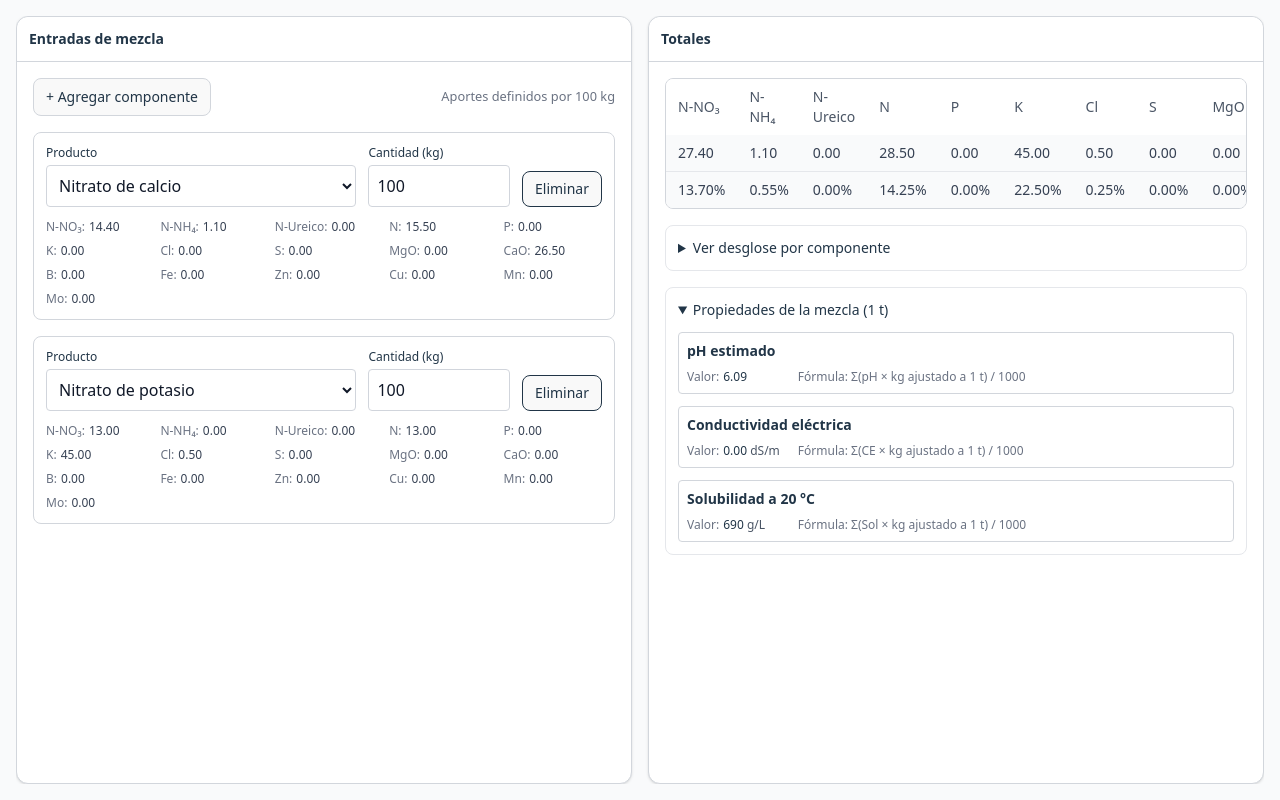
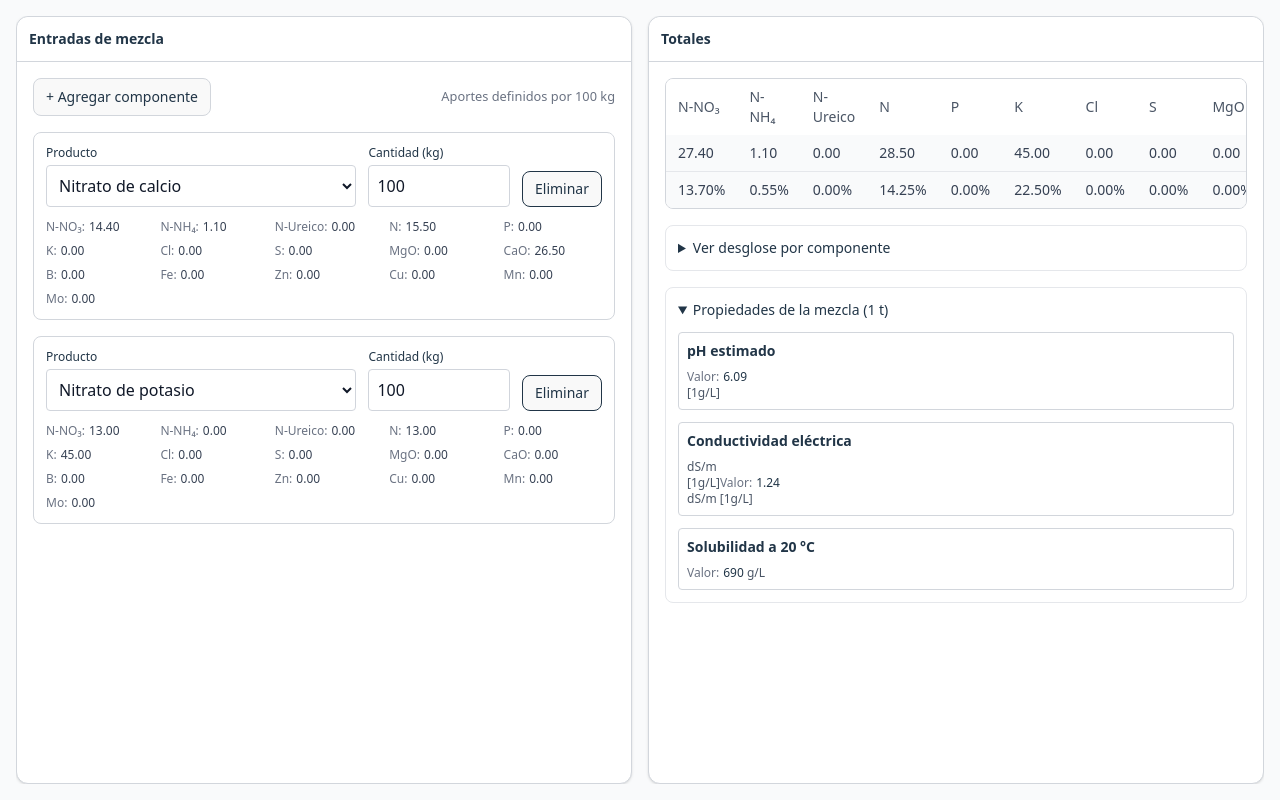
Before and after one commit to NT-CNAgro/blender-solubles, a Vue app: page / in a window 1280 px wide. Both pictures are taken after a click on the heading "Propiedades de la mezcla (1 t)". Built offline with nearby package versions, Linux system fonts and the light colour scheme.

Commit message:
feat: update pH and conductivity displays with units and improve readability

```diff
--- a/src/App.vue
+++ b/src/App.vue
@@ -127,11 +127,10 @@
                 <div class="mt-2 grid grid-cols-2 md:grid-cols-5 gap-x-4 gap-y-2 text-xs">
                   <div class="col-span-2 md:col-span-1">
                     <span class="text-gray-500">Valor:</span>
-                    <span class="ml-1 font-medium">{{ phMezcla.toFixed(2) }}</span>
+                    <span class="ml-1 font-medium">{{ phMezcla.toFixed(2) }} <span class="font-normal text-gray-600">
+                        [1g/L]</span></span>
                   </div>
-                  <div class="md:col-span-4 text-gray-500">
-                    Fórmula: Σ(pH × kg ajustado a 1 t) / 1000
-                  </div>
+
                 </div>
               </div>
 
@@ -139,15 +138,13 @@
               <div class="rounded border p-2">
                 <div class="text-sm font-semibold">Conductividad eléctrica</div>
                 <div class="mt-2 grid grid-cols-2 md:grid-cols-5 gap-x-4 gap-y-2 text-xs">
-                  <div class="col-span-2 md:col-span-1">
+                  <div class="col-span-2 md:col-span-1"><span class="font-normal text-gray-600">dS/m [1g/L]</span>
                     <span class="text-gray-500">Valor:</span>
                     <span class="ml-1 font-medium">
-                      {{ ceMezcla.toFixed(2) }} <span class="font-normal text-gray-600">dS/m</span>
+                      {{ ceMezcla.toFixed(2) }} <span class="font-normal text-gray-600">dS/m [1g/L]</span>
                     </span>
                   </div>
-                  <div class="md:col-span-4 text-gray-500">
-                    Fórmula: Σ(CE × kg ajustado a 1 t) / 1000
-                  </div>
+
                 </div>
               </div>
 
@@ -161,9 +158,7 @@
                       {{ solMezcla.toFixed(0) }} <span class="font-normal text-gray-600">g/L</span>
                     </span>
                   </div>
-                  <div class="md:col-span-4 text-gray-500">
-                    Fórmula: Σ(Sol × kg ajustado a 1 t) / 1000
-                  </div>
+
                 </div>
               </div>
             </div>
@@ -248,7 +243,6 @@ const fertilizantes: Record<
     por100: {
       N_NO3: 13.0,
       K: 45.0, // desde K2O según tu dato
-      Cl: 0.5,
     },
     ficha: {
       ph: 7.1,
@@ -636,7 +630,7 @@ const ceMezcla = computed(() => {
   const sumatoria = proporciones1t.value.reduce((acc, row) => {
     const entrada = entradas.find(e => e.id === row.id)
     const def = entrada ? fertilizantes[entrada.productoKey] : undefined
-    const ce = def?.ficha?.ce
+    const ce = def?.ficha?.Ce
     if (typeof ce === 'number' && row.kg_1t) {
       acc += ce * row.kg_1t
     }
```
